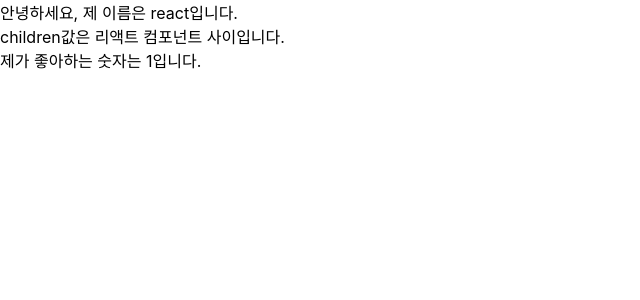
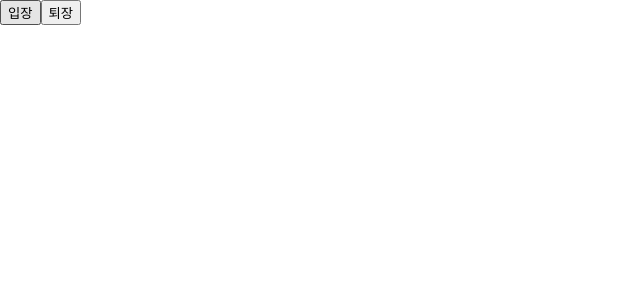
Before and after one commit to jiyeon1117/2021-react-study, a React (Create React App) app in the folder react-class/react-ex04/: page / in a window 1280 px wide. Shown: the top 300 px of the page, without its empty margins (0-640 px from the left). Built offline with nearby package versions, Linux system fonts and the light colour scheme.

Commit message:
210721 - blog 수정 / useState button 사용

```diff
--- a/react-class/react-ex04/src/App.js
+++ b/react-class/react-ex04/src/App.js
@@ -1,12 +1,10 @@
 import React from 'react';
 import './App.css';
-import MyComponent from './components/MyComponent';
+import Say from './components/Say';
 
 function App() {
   return (
-    <MyComponent name="react" favoriteNumber = {1}>
-      리액트 컴포넌트 사이
-    </MyComponent>
+    <Say/>
   );
 }
 
--- /dev/null
+++ b/react-class/react-ex04/src/components/Say.js
@@ -0,0 +1,17 @@
+import React, { useState } from 'react';
+
+function Say() {
+  const [message, setMessage] = useState('');
+  const onClickEnter = () => setMessage('안녕하세요!');
+  const onClickLeave = () => setMessage('안녕히 가세요!');
+
+  return (
+    <div>
+      <button onClick={onClickEnter}>입장</button>
+      <button onClick={onClickLeave}>퇴장</button>
+      <h1>{message}</h1>
+    </div>
+  );
+}
+
+export default Say;
```
Also changed, not shown: 1 other file (tests, documents, lock files or other folders).
